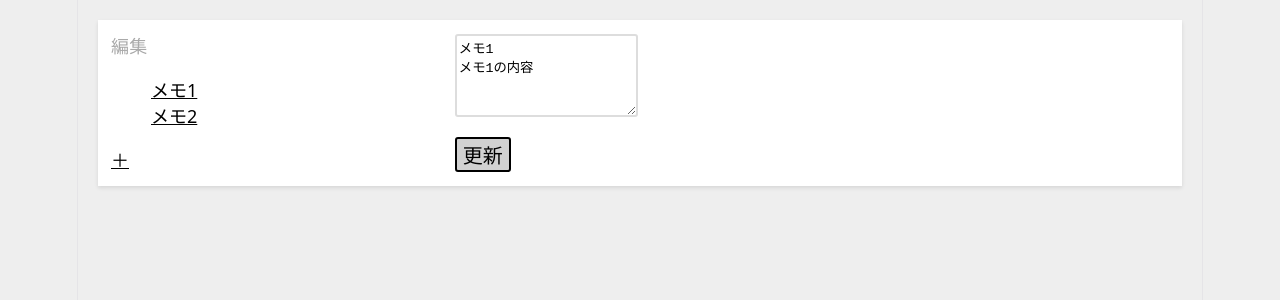
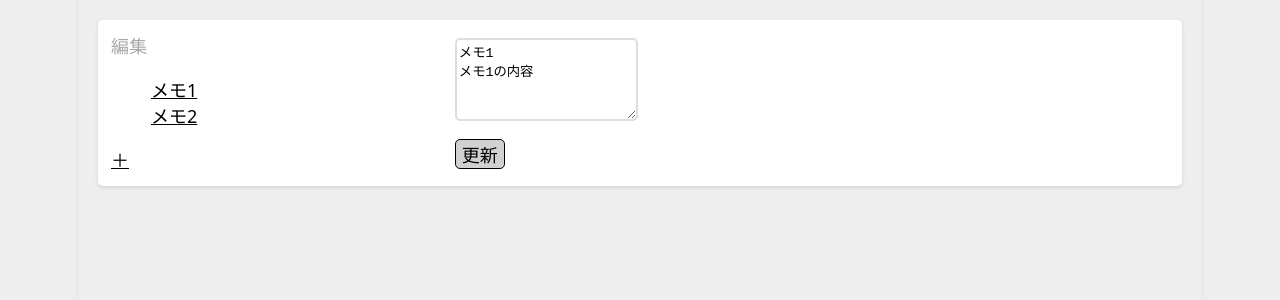
Before and after one commit to koguchi-e/react-memo-app, a React (Vite) app: page / in a window 1280 px wide. Both pictures are taken after a click on the button "メモ1". Shown: the top 300 px of the page. Built offline with nearby package versions, Linux system fonts and the light colour scheme.

Commit message:
CSSのデザイン変更

```diff
--- a/src/App.css
+++ b/src/App.css
@@ -13,6 +13,7 @@ body {
   box-shadow: 0 2px 4px rgba(0, 0, 0, 0.1);
   text-align: left;
   margin-bottom: 2em;
+  border-radius: 5px;
 }
 
 label {
@@ -24,7 +25,7 @@ label {
 }
 
 .textarea-form {
-  border-radius: 3px;
+  border-radius: 5px;
   border: 2px solid #ddd;
   display: flex;
   justify-content: flex-start;
@@ -33,9 +34,9 @@ label {
 .button {
   background-color: #d1d1d1;
   color: black;
-  font-size: 20px;
-  border-radius: 3px;
-  border: 2px solid black;
+  font-size: 18px;
+  border-radius: 5px;
+  border: 1px solid black;
   margin-top: 1em;
   display: flex;
   justify-content: flex-start;
@@ -43,6 +44,8 @@ label {
 
 .button:hover {
   background-color: #e8e8e8;
+  color: darkgray;
+  border: 1px solid #e8e8e8;
 }
 
 .button-reset {
```
